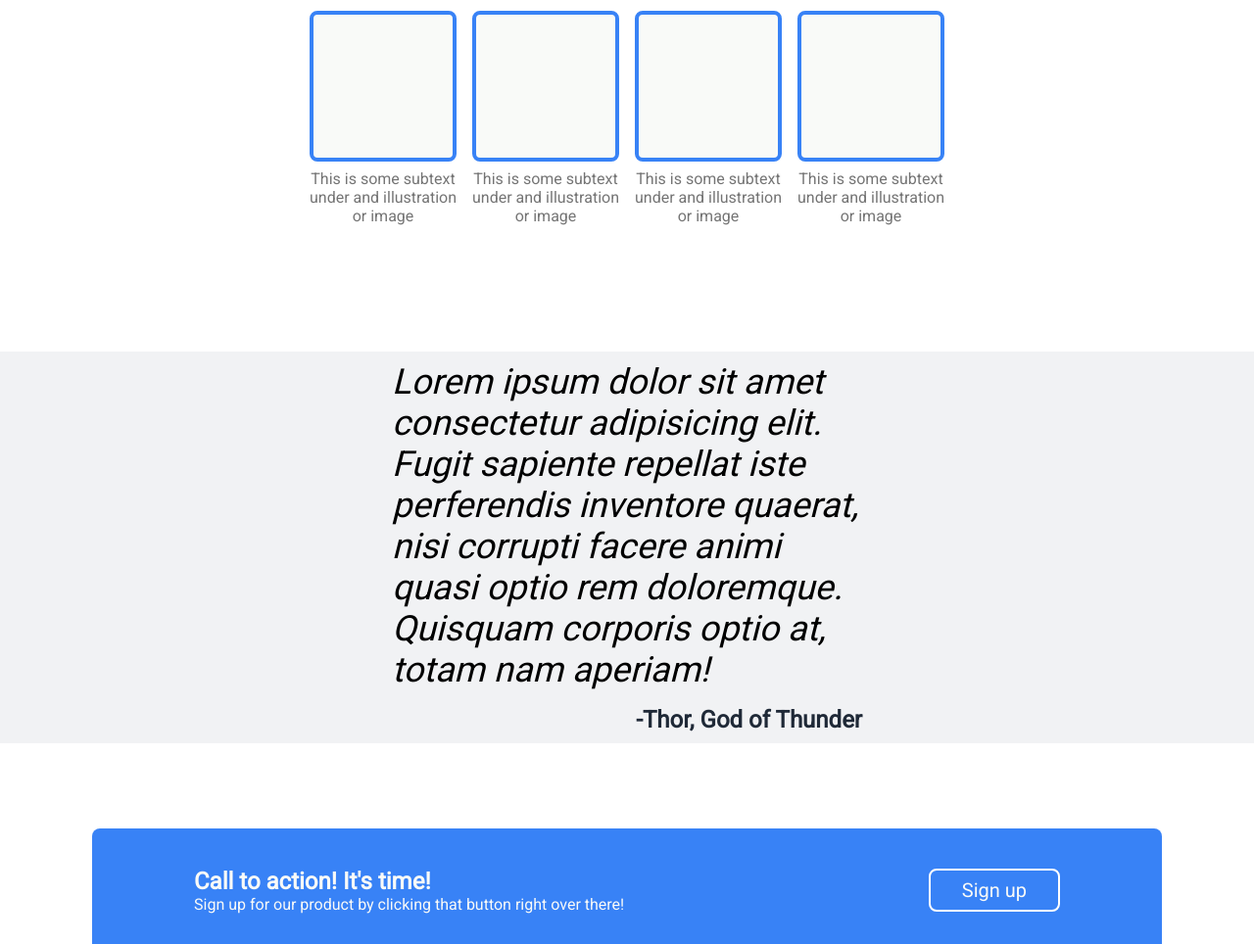
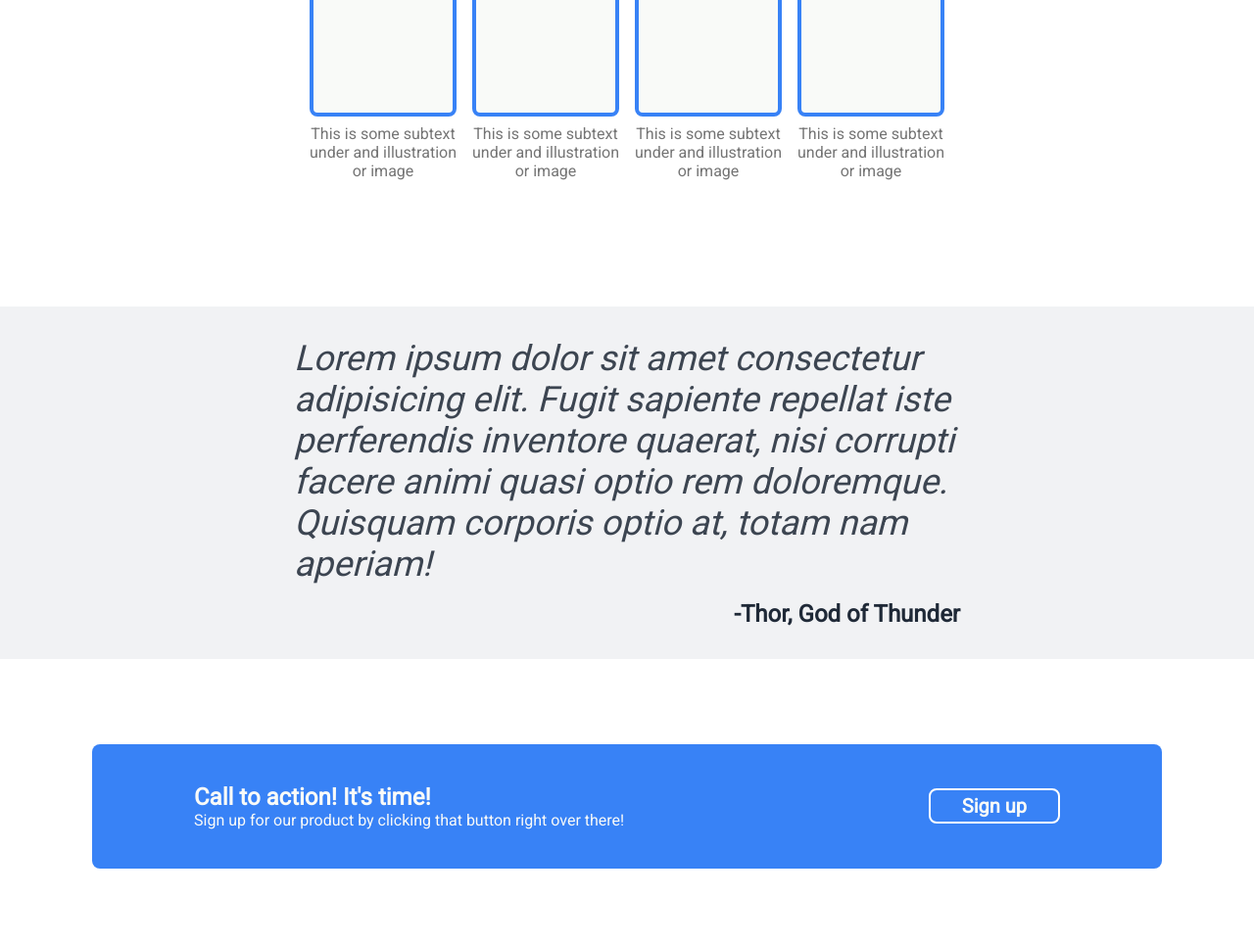
Before and after one commit to Overfed4372/landing-page-practice, a plain HTML site: page index.html in a window 1280 px wide. Shown: the part 565-1529 px from the top of the page at 98% size. Drawn offline with Linux system fonts and the light colour scheme.

Commit message:
Fix height related issues with the rows
Make a few minor changes

```diff
--- a/style.css
+++ b/style.css
@@ -58,6 +58,7 @@ body {
 
 .header .header-logo {
     font-size: 24px;
+    font-weight: 900;
     color: #F9FAF8;
     margin-left: 80px;
 }
@@ -141,7 +142,7 @@ div {
     flex-direction: column;
     align-items: center;
     box-sizing: border-box;
-    height: 500px;
+    /* height: 500px; */
     padding: 32px 100px;
 }
 
@@ -193,8 +194,8 @@ div {
 .content-third-row {
     box-sizing: border-box;
     background-color: #e5e7eb89;
-    height: 400px;
-    padding: 32px 400px;
+    /* height: 400px; */
+    padding: 32px 300px;
     display: flex;
     flex-direction: column;
     justify-content: center;
@@ -204,7 +205,8 @@ div {
 
 .content-third-row .quote-text {
     font-size: 36px;
-    font-weight: lighter;
+    color: #1f2937dc;
+    font-weight: 100;
     font-style: italic;
 }
 
@@ -251,8 +253,9 @@ div {
 
 .content-fourth-row .container .sign-up-button button{
     font-size: 20px;
+    font-weight: 800;
     border: 2px solid white;
-    padding: 8px 32px;
+    padding: 4px 32px;
     border-radius: 8px;
 }
 
```
